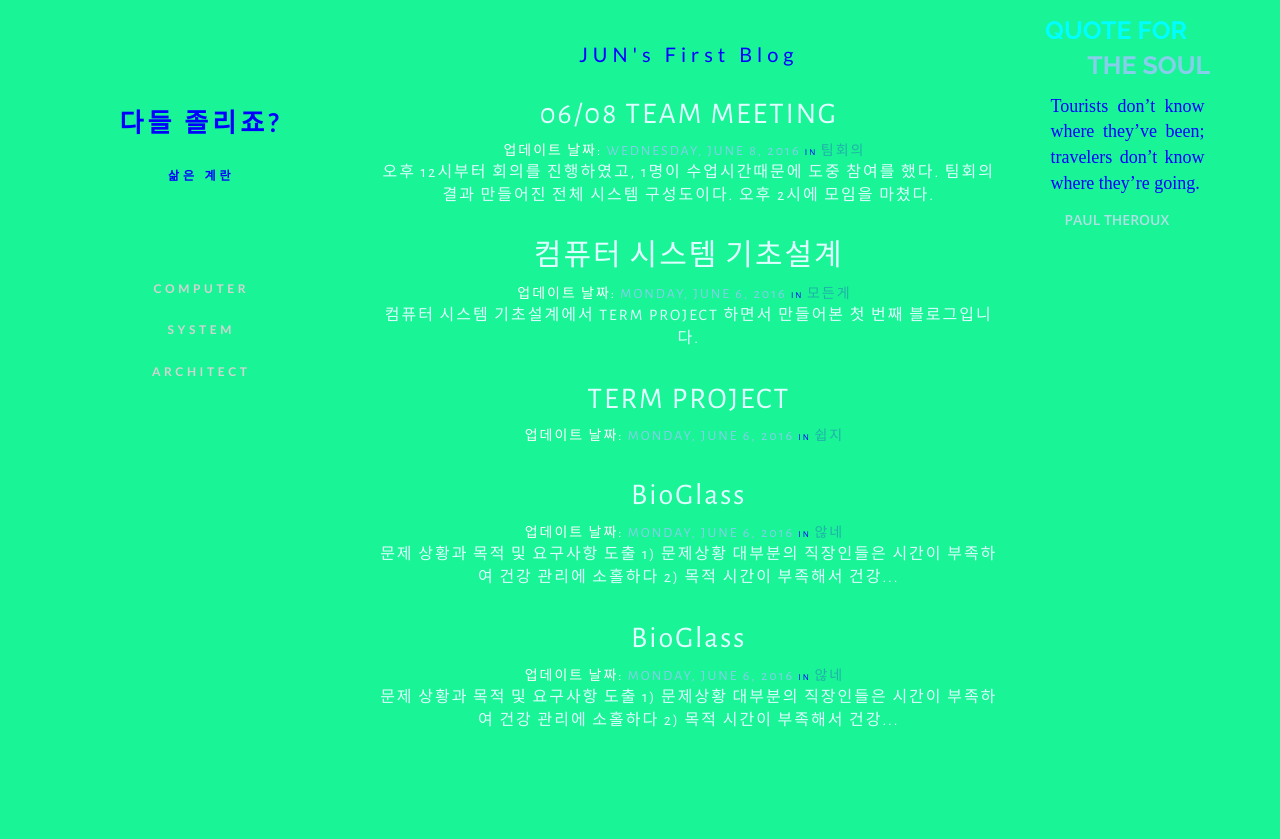
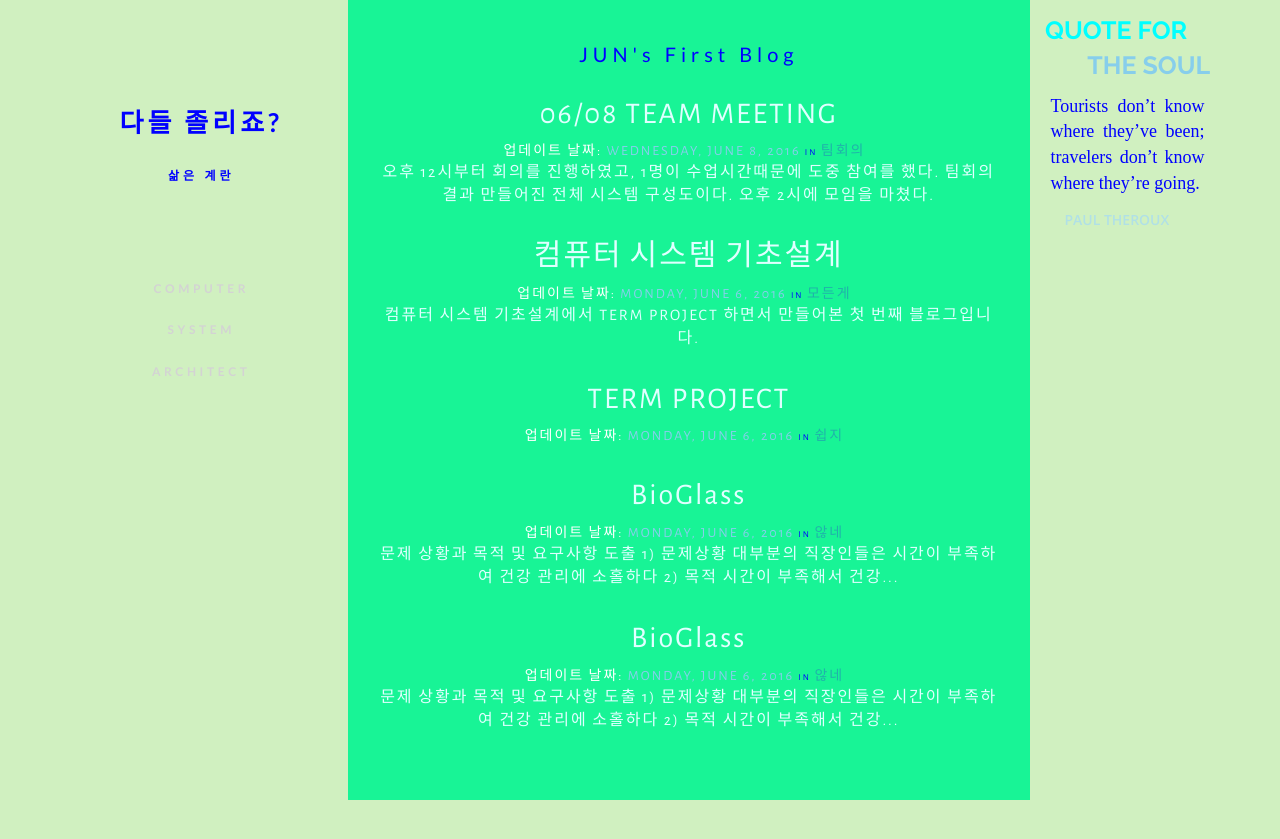
Before and after one commit to strawberryjamsea/trust1303.github.io-1, a Jekyll site: the page built from index.html, in a window 1280 px wide. Shown: the top 839 px of the page. Built offline with Jekyll 4.4.1, drawn with Linux system fonts in a browser that asks for light colours; nearby versions of some CDN libraries.

Commit message:
Update main.scss

```diff
--- a/css/main.scss
+++ b/css/main.scss
@@ -4,7 +4,7 @@
 @charset "utf-8";
 
 body{
-  background-color: #18f496 !important;
+  background-color: #d0f0c0 !important;
   color: blue !important;
 }
 .post-content-main{
```
